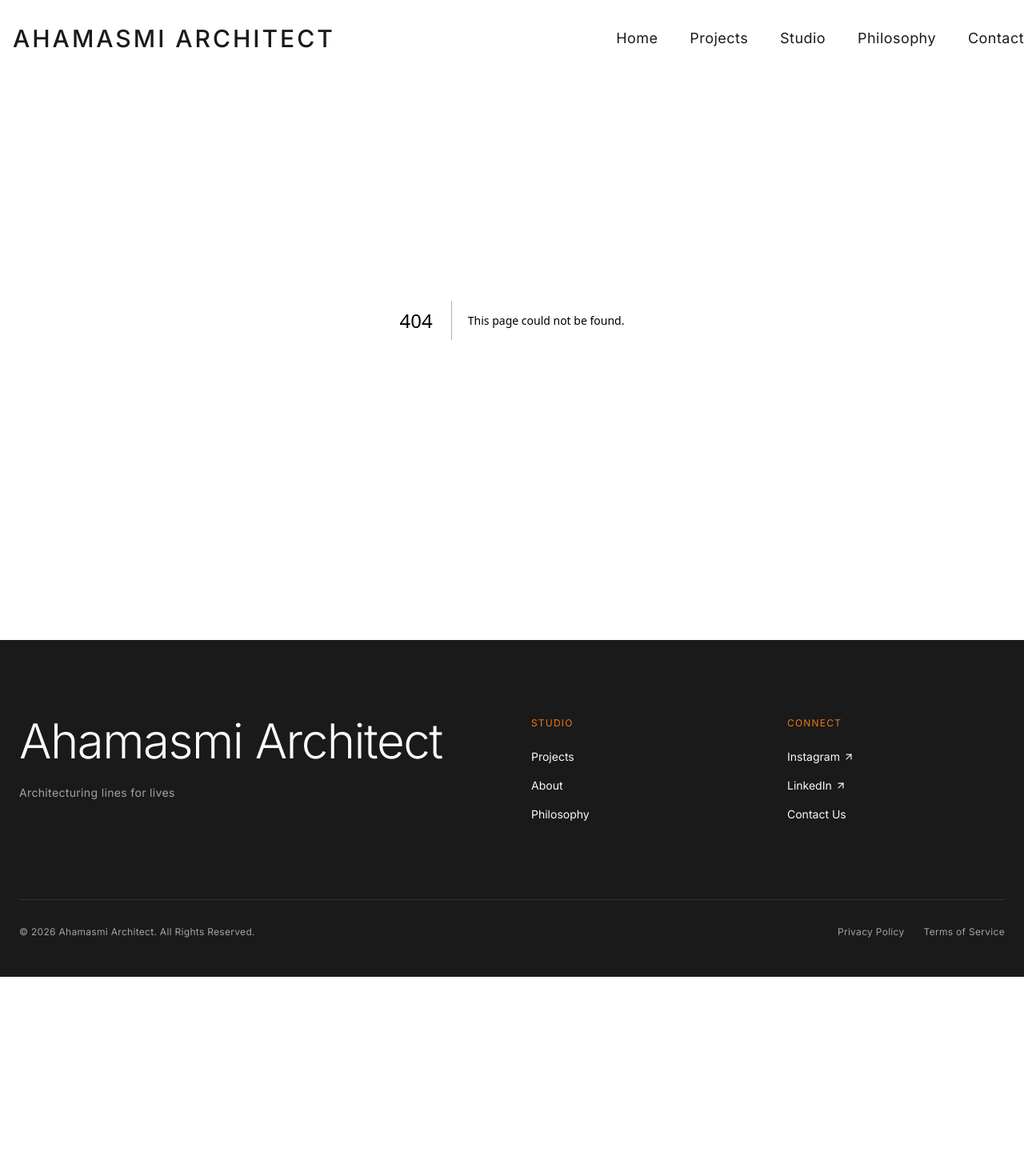
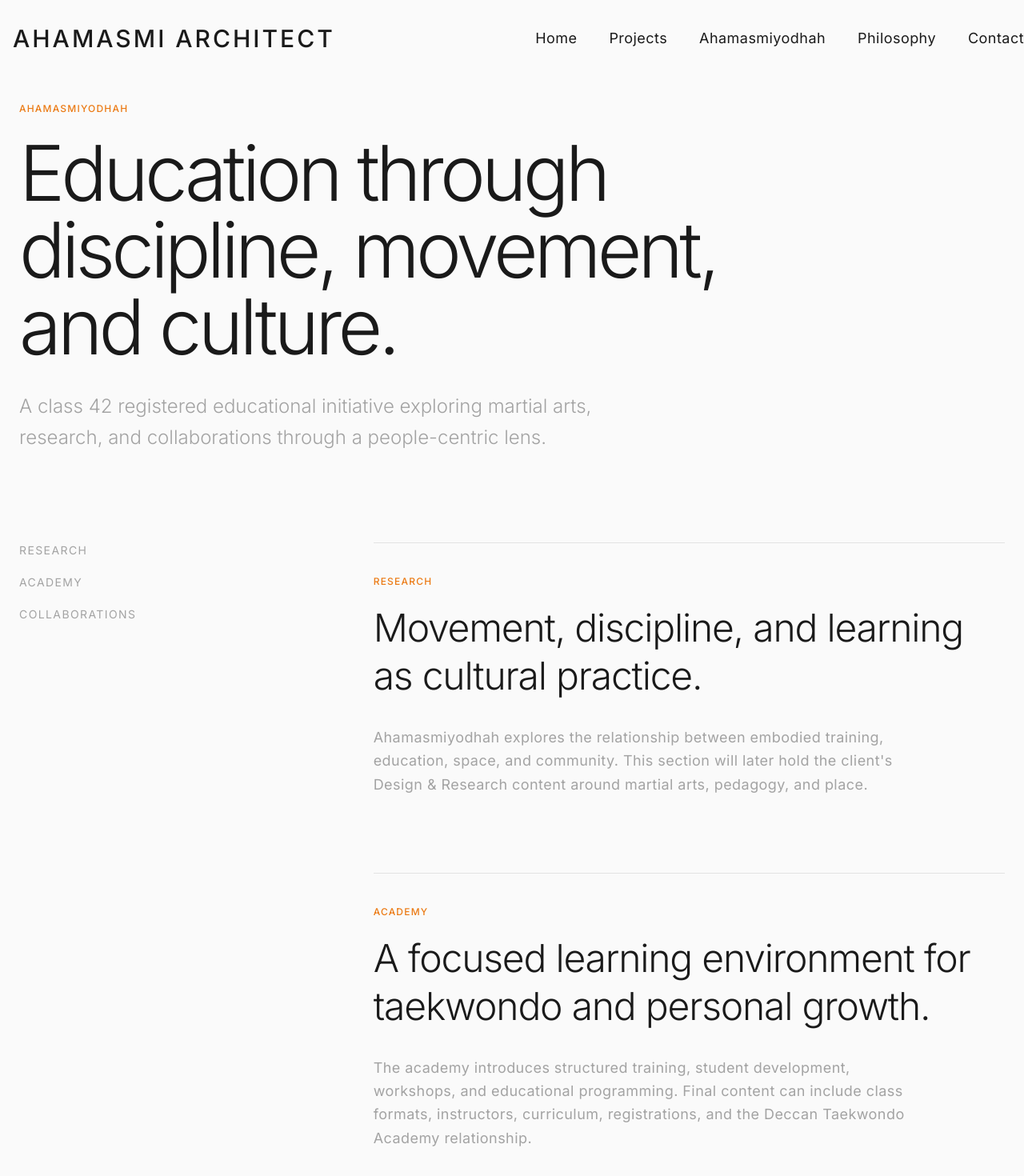
Before and after one commit to aadi654/Ahamasmi-, a Next.js app: page /ahamasmiyodhah in a window 1280 px wide. Before the commit this address had no page. Shown: the top 1470 px of the page at 80% size. Before the commit the page ends 1221 px from the top, so only its background shows below. Built offline with nearby package versions, Linux system fonts and the light colour scheme.

Commit message:
Open the Ahamasmiyodhah wing

```diff
--- /dev/null
+++ b/src/app/ahamasmiyodhah/page.tsx
@@ -0,0 +1,92 @@
+"use client";
+
+import { motion, Variants } from "framer-motion";
+
+const fadeUp: Variants = {
+  hidden: { opacity: 0, y: 40 },
+  visible: { opacity: 1, y: 0, transition: { duration: 0.8, ease: [0.76, 0, 0.24, 1] } },
+};
+
+const sections = [
+  {
+    id: "research",
+    eyebrow: "Research",
+    title: "Movement, discipline, and learning as cultural practice.",
+    body: "Ahamasmiyodhah explores the relationship between embodied training, education, space, and community. This section will later hold the client's Design & Research content around martial arts, pedagogy, and place.",
+  },
+  {
+    id: "academy",
+    eyebrow: "Academy",
+    title: "A focused learning environment for taekwondo and personal growth.",
+    body: "The academy introduces structured training, student development, workshops, and educational programming. Final content can include class formats, instructors, curriculum, registrations, and the Deccan Taekwondo Academy relationship.",
+  },
+  {
+    id: "collaborations",
+    eyebrow: "Collaborations",
+    title: "Partnerships across education, culture, sport, and design.",
+    body: "This space can feature institutional partnerships, community events, research collaborations, demonstrations, and interdisciplinary initiatives that connect Ahamasmiyodhah with schools, academies, and cultural organizations.",
+  },
+];
+
+export default function AhamasmiyodhahPage() {
+  return (
+    <div className="bg-background min-h-screen pt-32 pb-32">
+      <section className="px-6 container mx-auto">
+        <motion.div
+          initial="hidden"
+          animate="visible"
+          variants={fadeUp}
+          className="max-w-5xl mb-28"
+        >
+          <span className="text-saffron uppercase tracking-widest text-xs font-medium mb-6 block">Ahamasmiyodhah</span>
+          <h1 className="text-5xl md:text-8xl font-light tracking-tighter mb-8">
+            Education through discipline, movement, and culture.
+          </h1>
+          <p className="text-xl md:text-2xl text-muted font-light leading-relaxed max-w-3xl">
+            A class 42 registered educational initiative exploring martial arts, research, and collaborations through a people-centric lens.
+          </p>
+        </motion.div>
+
+        <div className="grid grid-cols-1 md:grid-cols-12 gap-12 md:gap-24">
+          <div className="md:col-span-4">
+            <div className="sticky top-32 space-y-5">
+              {sections.map((section) => (
+                <a
+                  key={section.id}
+                  href={`#${section.id}`}
+                  className="block text-sm uppercase tracking-widest text-muted transition-colors duration-300 hover:text-saffron"
+                >
+                  {section.eyebrow}
+                </a>
+              ))}
+            </div>
+          </div>
+
+          <div className="md:col-span-8 space-y-24">
+            {sections.map((section) => (
+              <motion.section
+                key={section.id}
+                id={section.id}
+                initial="hidden"
+                whileInView="visible"
+                viewport={{ once: true, margin: "-100px" }}
+                variants={fadeUp}
+                className="scroll-mt-32 border-t border-foreground/10 pt-10"
+              >
+                <span className="text-saffron uppercase tracking-widest text-xs font-medium mb-5 block">
+                  {section.eyebrow}
+                </span>
+                <h2 className="text-3xl md:text-5xl font-light tracking-tight leading-tight mb-8">
+                  {section.title}
+                </h2>
+                <p className="text-muted leading-relaxed tracking-wide text-lg max-w-2xl">
+                  {section.body}
+                </p>
+              </motion.section>
+            ))}
+          </div>
+        </div>
+      </section>
+    </div>
+  );
+}
--- a/src/components/layout/Footer.tsx
+++ b/src/components/layout/Footer.tsx
@@ -18,7 +18,7 @@ export function Footer() {
           <div className="flex flex-col gap-4">
             <h3 className="text-saffron uppercase tracking-widest text-xs mb-2">Studio</h3>
             <Link href="/projects" className="hover:text-saffron transition-colors text-sm w-fit">Projects</Link>
-            <Link href="/studio" className="hover:text-saffron transition-colors text-sm w-fit">About</Link>
+            <Link href="/ahamasmiyodhah" className="hover:text-saffron transition-colors text-sm w-fit">Ahamasmiyodhah</Link>
             <Link href="/philosophy" className="hover:text-saffron transition-colors text-sm w-fit">Philosophy</Link>
           </div>
 
--- a/src/components/layout/Navbar.tsx
+++ b/src/components/layout/Navbar.tsx
@@ -9,8 +9,7 @@ import { Menu, X } from "lucide-react";
 const links = [
   { href: "/", label: "Home" },
   { href: "/projects", label: "Projects" },
-  // Studio page temporarily disabled
-  { href: "/studio", label: "Studio", disabled: true },
+  { href: "/ahamasmiyodhah", label: "Ahamasmiyodhah" },
   { href: "/philosophy", label: "Philosophy" },
   { href: "/contact", label: "Contact" },
 ];
@@ -21,6 +20,12 @@ const projectSubmenuLinks = [
   { href: "/projects", label: "BIM" },
   { href: "/projects", label: "Urban Design" },
   { href: "/projects", label: "Design & Research" },
+];
+
+const aySubmenuLinks = [
+  { href: "/ahamasmiyodhah#research", label: "Research" },
+  { href: "/ahamasmiyodhah#academy", label: "Academy" },
+  { href: "/ahamasmiyodhah#collaborations", label: "Collaborations" },
 ];
 
 export function Navbar() {
@@ -38,6 +43,7 @@ export function Navbar() {
 
   const hasHero = pathname === "/" || (pathname.startsWith("/projects/") && pathname !== "/projects");
   const showProjectsSubmenu = pathname !== "/";
+  const showAhamasmiyodhahSubmenu = pathname !== "/";
   const isDarkBg = hasHero && !isScrolled;
   const textColorClass = isDarkBg ? "text-white" : "text-foreground";
 
@@ -80,11 +86,35 @@ export function Navbar() {
                   </div>
                 )}
               </div>
+            ) : link.label === "Ahamasmiyodhah" ? (
+              <div key={link.href} className="relative group/ay">
+                <Link
+                  href={link.href}
+                  className={`text-lg tracking-wide transition-colors duration-300 relative group ${textColorClass} hover:text-saffron`}
+                >
+                  {link.label}
+                  <span className="absolute -bottom-1 left-0 w-0 h-[1px] bg-saffron transition-all duration-300 group-hover:w-full" />
+                </Link>
+                {showAhamasmiyodhahSubmenu && (
+                  <div className="absolute left-1/2 top-full mt-6 -translate-x-1/2 translate-y-2 opacity-0 pointer-events-none group-hover/ay:translate-y-0 group-hover/ay:opacity-100 group-hover/ay:pointer-events-auto transition-all duration-200 ease-out before:absolute before:-top-6 before:left-0 before:h-6 before:w-full before:content-['']">
+                    <div className="flex items-center gap-10 whitespace-nowrap rounded-[6px] bg-white/85 px-8 py-4 text-foreground opacity-70 shadow-[0_12px_40px_rgba(0,0,0,0.12)] backdrop-blur-2xl">
+                      {aySubmenuLinks.map((item) => (
+                        <Link
+                          key={item.label}
+                          href={item.href}
+                          className="text-sm tracking-wide text-[#000000] transition-colors duration-300 hover:text-saffron"
+                        >
+                          {item.label}
+                        </Link>
+                      ))}
+                    </div>
+                  </div>
+                )}
+              </div>
             ) : (
               <Link
                 key={link.href}
                 href={link.href}
-                onClick={link.disabled ? (event) => event.preventDefault() : undefined}
                 className={`text-lg tracking-wide transition-colors duration-300 relative group ${textColorClass} hover:text-saffron`}
               >
                 {link.label}
@@ -124,13 +154,7 @@ export function Navbar() {
                 >
                   <Link
                     href={link.href}
-                    onClick={(event) => {
-                      if (link.disabled) {
-                        event.preventDefault();
-                        return;
-                      }
-                      setIsOpen(false);
-                    }}
+                    onClick={() => setIsOpen(false)}
                     className="text-4xl sm:text-5xl tracking-wide hover:text-saffron transition-colors duration-300"
                   >
                     {link.label}
```
